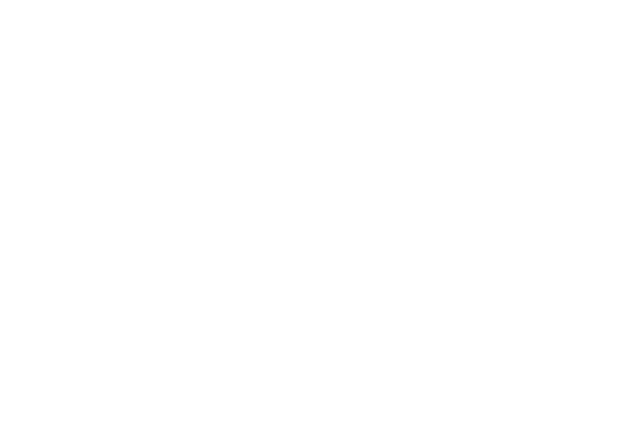
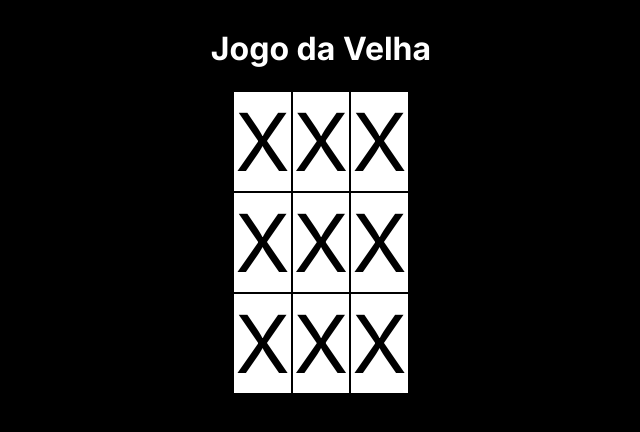
Before and after one commit to Pietro312/jogo-da-velha-next, a Next.js app: page / in a window 1280 px wide. Shown: the top 432 px of the page, without its empty margins (319-959 px from the left). Built offline with nearby package versions, Linux system fonts and the light colour scheme.

Commit message:
melhorando

```diff
--- a/app/globals.css
+++ b/app/globals.css
@@ -0,0 +1,17 @@
+body {
+  background-color: black;
+}
+td {
+  font-size: 80px;
+  background-color: white;
+  margin-top: 100px;
+}
+h1 {
+  color: white;
+}
+div {
+  display: flex;
+  justify-content: center;
+  flex-direction: column;
+  align-items: center;
+}
--- a/app/page.tsx
+++ b/app/page.tsx
@@ -1,5 +1,31 @@
 import Image from 'next/image'
 
 export default function Home() {
-  return
+  return (
+    <div>
+      <h1>Jogo da Velha</h1>
+      <title>
+        Jogo da velha
+      </title>
+      <table>
+        <tr>
+          <td>X</td>
+          <td>X</td>
+          <td>X</td>
+        </tr>
+        <tr>
+          <td>X</td>
+          <td>X</td>
+          <td>X</td>
+        </tr>
+        <tr>
+          <td>X</td>
+          <td>X</td>
+          <td>X</td>
+        </tr>
+      </table>
+    </div>
+
+
+  )
 }
```
